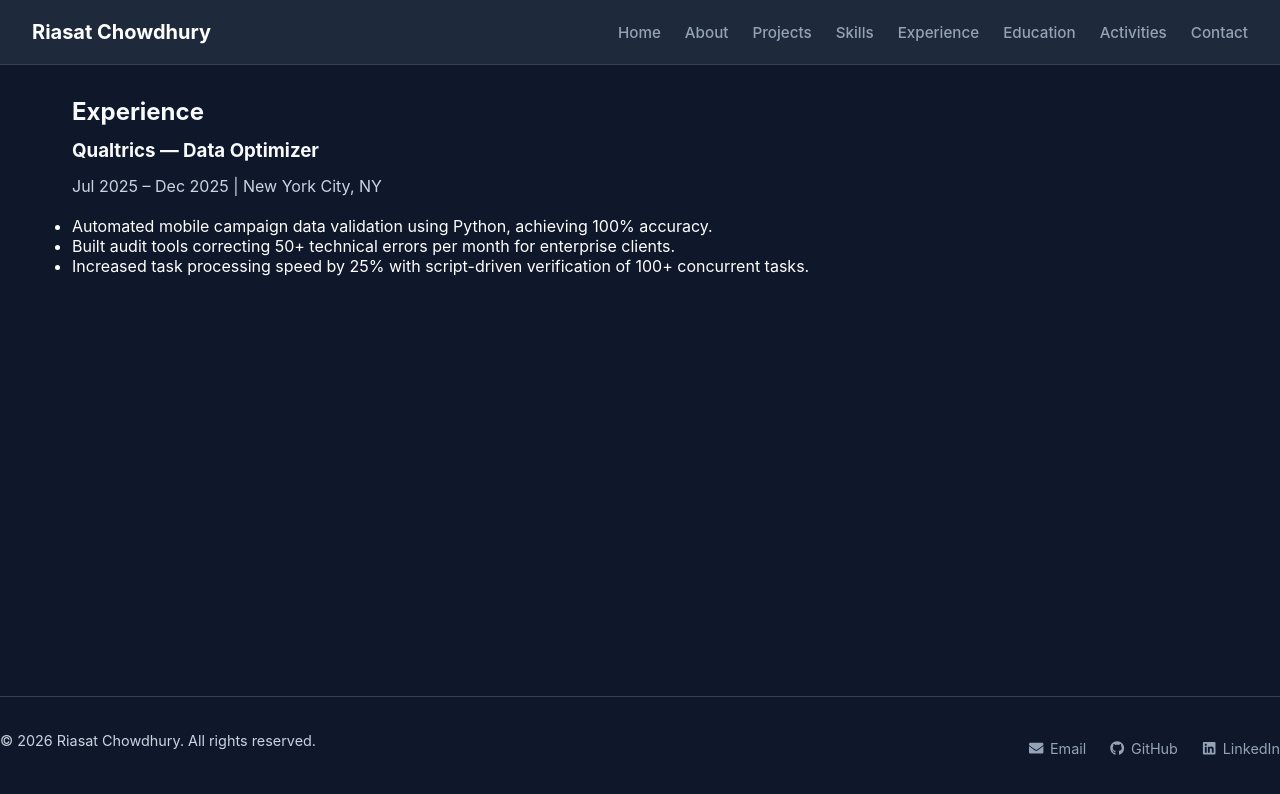
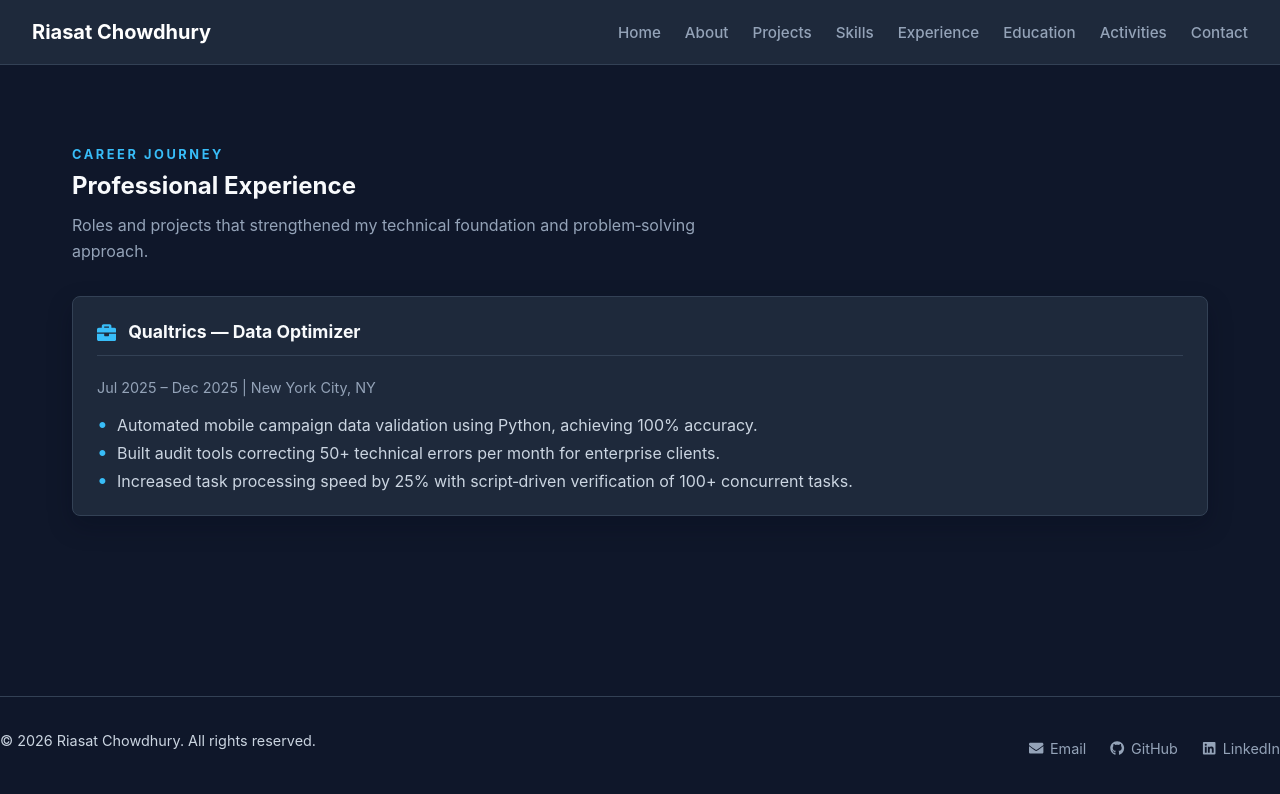
Before and after one commit to rchowd9/personal-portfolio, a React (Vite) app: page /experience in a window 1280 px wide. Shown: the top 794 px of the page. Built offline with nearby package versions, Linux system fonts and the light colour scheme.

Commit message:
Adjusted the experience  section

```diff
--- a/src/index.css
+++ b/src/index.css
@@ -761,3 +761,57 @@ button:active {
   line-height: 1.5;
   margin: 0;
 }
+
+.experience-section {
+  margin-top: 3rem;
+}
+
+.experience-grid {
+  display: flex;
+  flex-direction: column;
+  gap: 1.5rem;
+  margin-top: 2rem;
+}
+
+.experience-card {
+  background-color: #1e293b;
+  border: 1px solid #334155;
+  border-radius: 8px;
+  padding: 1.5rem;
+  box-shadow: 0 10px 25px rgba(2, 6, 23, 0.25);
+  transition: transform 0.2s ease, border-color 0.2s ease;
+}
+
+.experience-card:hover {
+  transform: translateY(-3px);
+  border-color: #38bdf8;
+}
+
+.experience-meta {
+  color: #94a3b8;
+  font-size: 0.9rem;
+  margin-bottom: 1rem;
+}
+
+.experience-list {
+  list-style: none;
+  padding: 0;
+  display: flex;
+  flex-direction: column;
+  gap: 0.5rem;
+}
+
+.experience-list li {
+  color: #cbd5e1;
+  position: relative;
+  padding-left: 1.25rem;
+}
+
+.experience-list li::before {
+  content: "•";
+  color: #38bdf8;
+  position: absolute;
+  left: 0;
+  font-size: 1.2rem;
+  line-height: 1;
+}
--- a/src/pages/Experience.jsx
+++ b/src/pages/Experience.jsx
@@ -1,16 +1,49 @@
 import React from "react";
+import { FaBriefcase } from "react-icons/fa";
 
 export default function Experience() {
+  const experiences = [
+    {
+      company: "Qualtrics",
+      role: "Data Optimizer",
+      duration: "Jul 2025 – Dec 2025",
+      location: "New York City, NY",
+      achievements: [
+        "Automated mobile campaign data validation using Python, achieving 100% accuracy.",
+        "Built audit tools correcting 50+ technical errors per month for enterprise clients.",
+        "Increased task processing speed by 25% with script‑driven verification of 100+ concurrent tasks.",
+      ],
+    },
+  ];
+
   return (
-    <section>
-      <h2>Experience</h2>
-      <h3>Qualtrics — Data Optimizer</h3>
-      <p>Jul 2025 – Dec 2025 | New York City, NY</p>
-      <ul>
-        <li>Automated mobile campaign data validation using Python, achieving 100% accuracy.</li>
-        <li>Built audit tools correcting 50+ technical errors per month for enterprise clients.</li>
-        <li>Increased task processing speed by 25% with script-driven verification of 100+ concurrent tasks.</li>
-      </ul>
+    <section id="experience" className="experience-section">
+      <div className="section-heading">
+        <p className="section-kicker">Career Journey</p>
+        <h2>Professional Experience</h2>
+        <p className="section-description">
+          Roles and projects that strengthened my technical foundation and problem‑solving approach.
+        </p>
+      </div>
+
+      <div className="experience-grid">
+        {experiences.map((exp) => (
+          <div key={exp.company} className="experience-card">
+            <div className="card-header">
+              <span className="cat-icon"><FaBriefcase color="#38bdf8" /></span>
+              <h3>{exp.company} — {exp.role}</h3>
+            </div>
+            <p className="experience-meta">
+              {exp.duration} | {exp.location}
+            </p>
+            <ul className="experience-list">
+              {exp.achievements.map((item, index) => (
+                <li key={index}>{item}</li>
+              ))}
+            </ul>
+          </div>
+        ))}
+      </div>
     </section>
   );
 }
```
